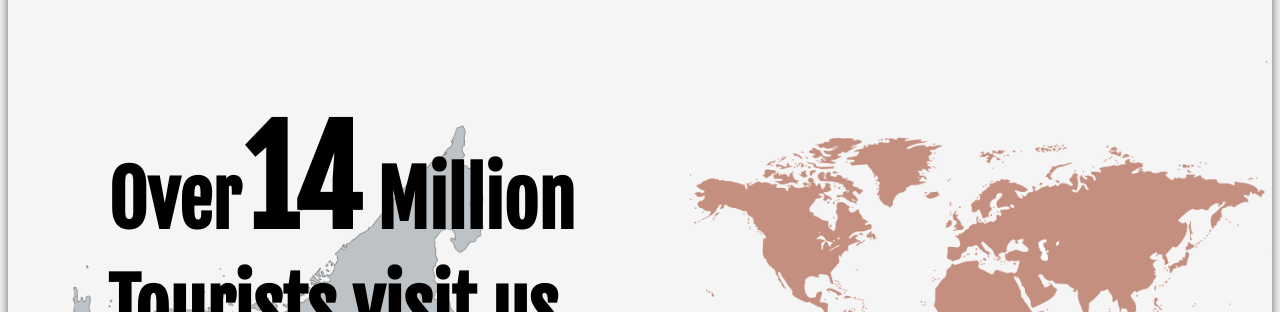
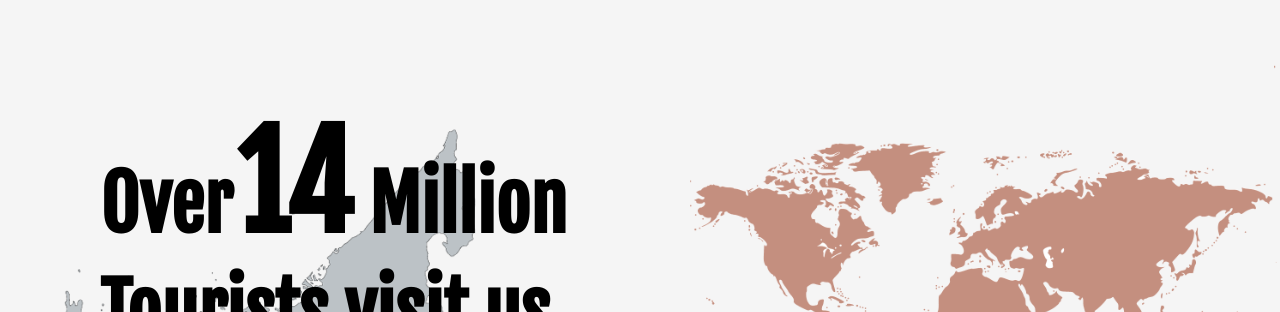
Before and after one commit to maryam-tahirr/uae.github.io, a plain HTML site: page index.html in a window 1280 px wide. Shown: the part 960-1272 px from the top of the page. Drawn offline with Linux system fonts and the light colour scheme; no server answers.

Commit message:
Update Style.css

```diff
--- a/Style.css
+++ b/Style.css
@@ -12,6 +12,9 @@ html{
 }
 body{
     box-shadow: 0 0 10px rgba(70, 68, 68, 0.849);
+    margin: 0;
+    padding: 0;
+    overflow-x: hidden;
 }
 
 /* Customizing the scrollbar */
@@ -294,6 +297,7 @@ span{
 /* styling each event card */
 .card{
     min-width: 300px;
+    height: auto;
     background-color: #205072;
     z-index: 2;
     margin: 15px;
```
